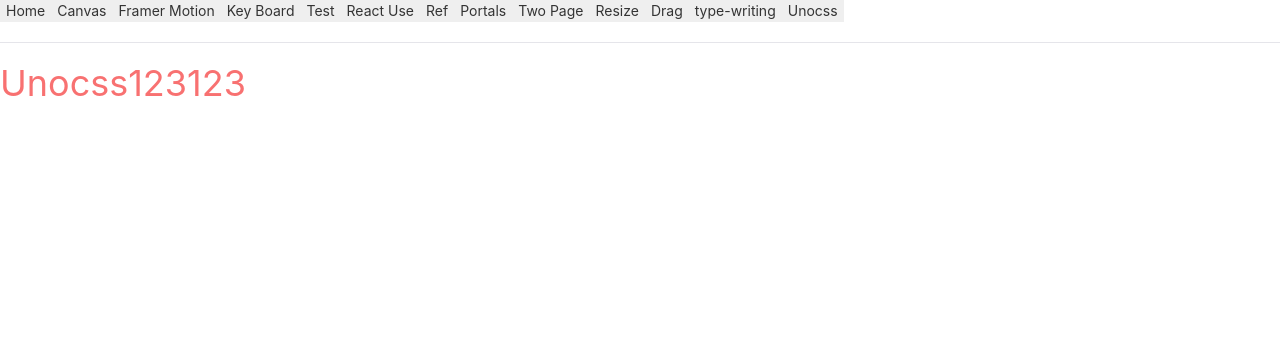
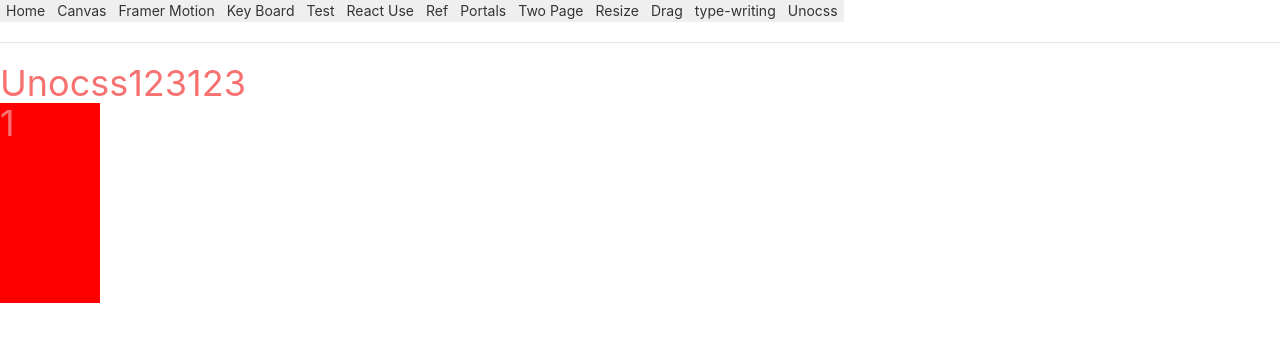
Before and after one commit to cwjjjjj/react-18-study, a React (Vite) app: page /unocss in a window 1280 px wide. Shown: the top 342 px of the page. Built offline with nearby package versions, Linux system fonts and the light colour scheme.

Commit message:
test: 💍 test z-index

```diff
--- a/src/components/Unocss.tsx
+++ b/src/components/Unocss.tsx
@@ -1,7 +1,31 @@
+import { css } from "@emotion/react";
+
 export default function Unocss() {
   return (
     <div hover="color-blue" className=" text-4xl color-red">
       Unocss123123
+      <div
+        css={css`
+          background-color: red;
+          height: 200px;
+          width: 100px;
+          position: absolute;
+        `}
+      >
+        1
+      </div>
+      <div
+        css={css`
+          background-color: orange;
+          height: 200px;
+          width: 100px;
+          display: flex;
+          /* position: relative; */
+          z-index: 10;
+        `}
+      >
+        2
+      </div>
     </div>
   );
 }
```
